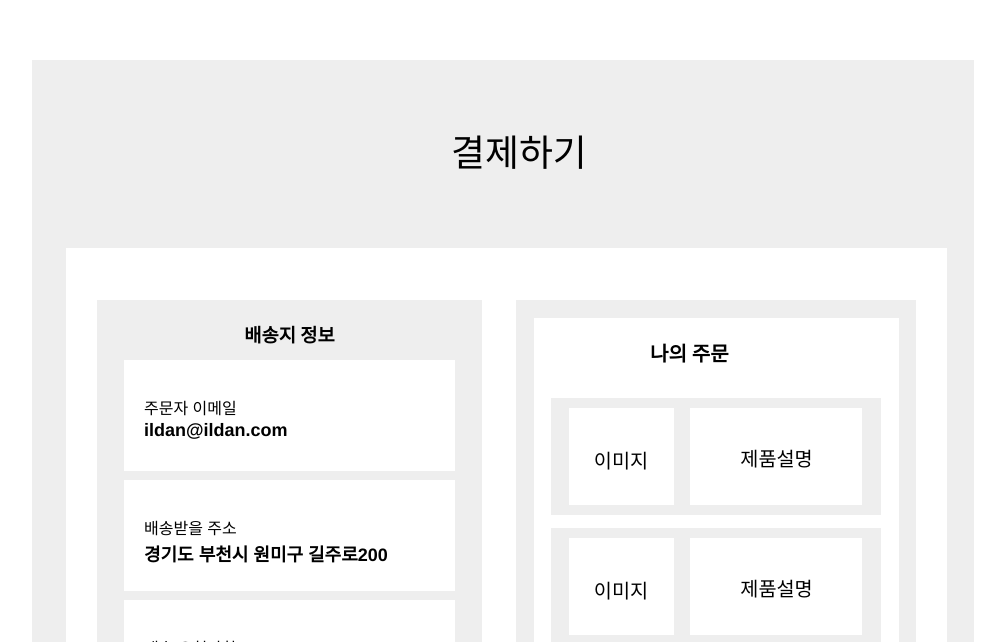
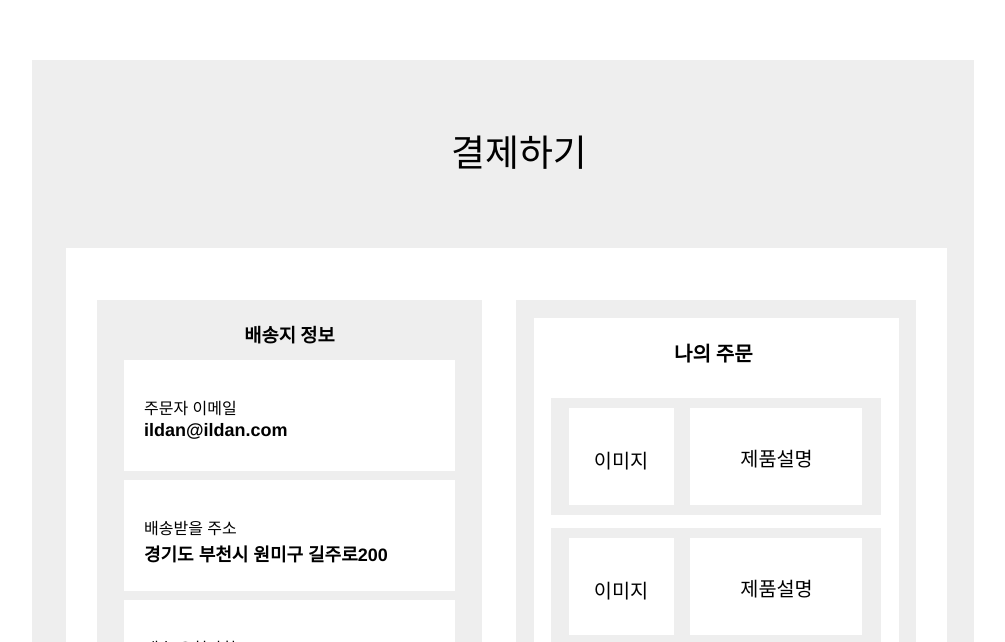
Before and after one commit to Lee-chansu/shoppingMall, a React (Create React App) app: page /payment in a window 1280 px wide. Shown: the part 158-800 px from the top of the page, without its empty margins (217-1222 px from the left). Built offline with nearby package versions, Linux system fonts and the light colour scheme.

Commit message:
payment selectBox 추가 및 수정

```diff
--- a/src/css/payment.css
+++ b/src/css/payment.css
@@ -281,7 +281,7 @@ a {
 
 .payment .myOrder {
   height: 60px;
-  left: 58px;
+  left: 70px;
   overflow: hidden;
   position: absolute;
   top: 10px;
```
